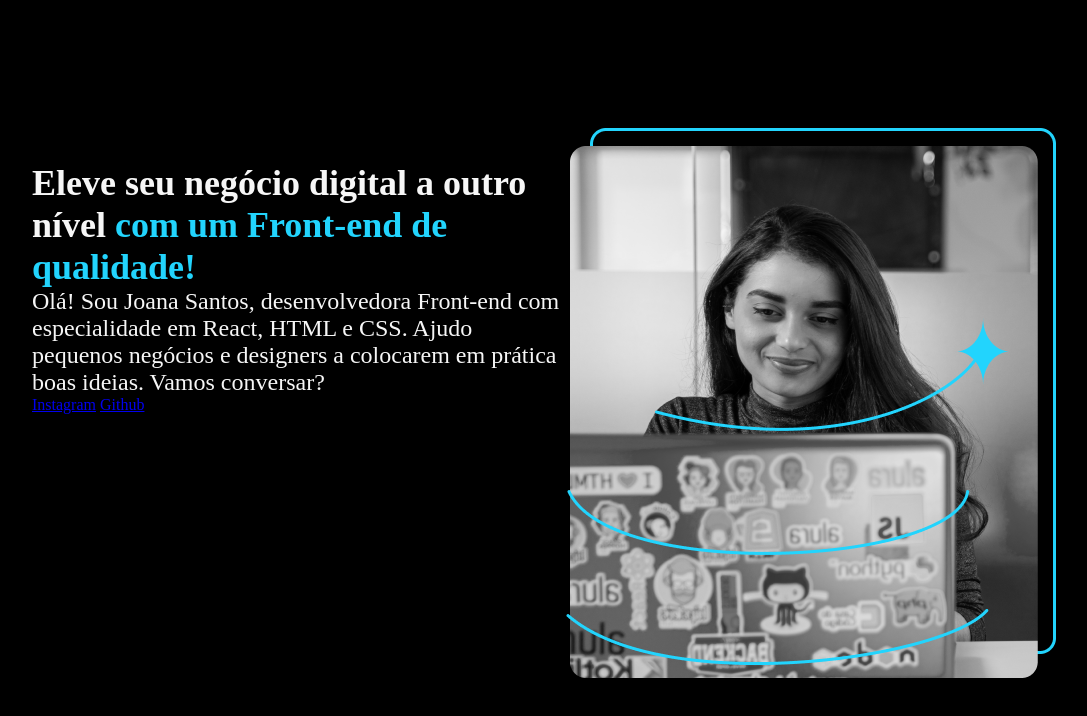
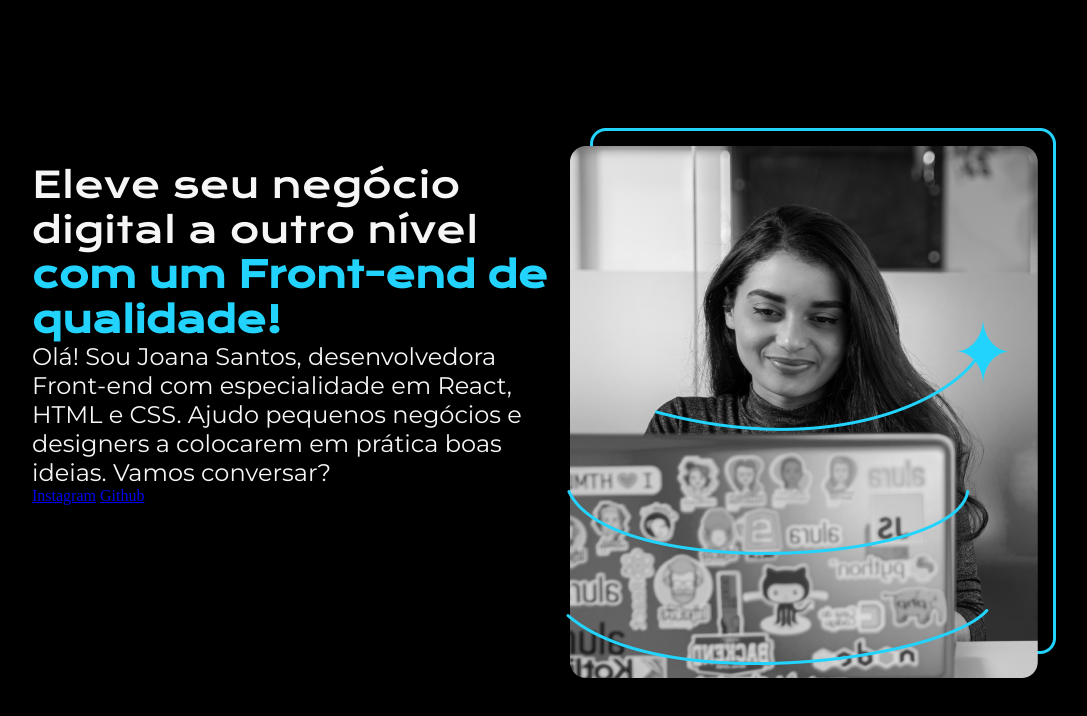
Before and after one commit to loramazer/html-css-js, a plain HTML site: page Alura/Portfolio/index.html in a window 1280 px wide. Shown: the whole page, without its empty margins (96-1183 px from the left). Drawn offline with nearby package versions, Linux system fonts and the light colour scheme.

Commit message:
Aula 03 - importando fontes

```diff
--- a/Alura/Portfolio/styles/style.css
+++ b/Alura/Portfolio/styles/style.css
@@ -1,3 +1,6 @@
+
+@import url('https://fonts.googleapis.com/css2?family=Krona+One&family=Montserrat:ital,wght@0,100..900;1,100..900&display=swap');
+
 *{
     margin: 0;
     padding: 0;
@@ -31,8 +34,13 @@ body {
 
 .apresentacao__conteudo__titulo {
     font-size: 36px;
+    font-family: "Krona One", sans-serif;
+    font-weight: 400;
+
 }
 
 .apresentacao__conteudo__texto {
     font-size: 24px;
+    font-family: "Montserrat", sans-serif;
+    font-weight: 400;
 }
```
